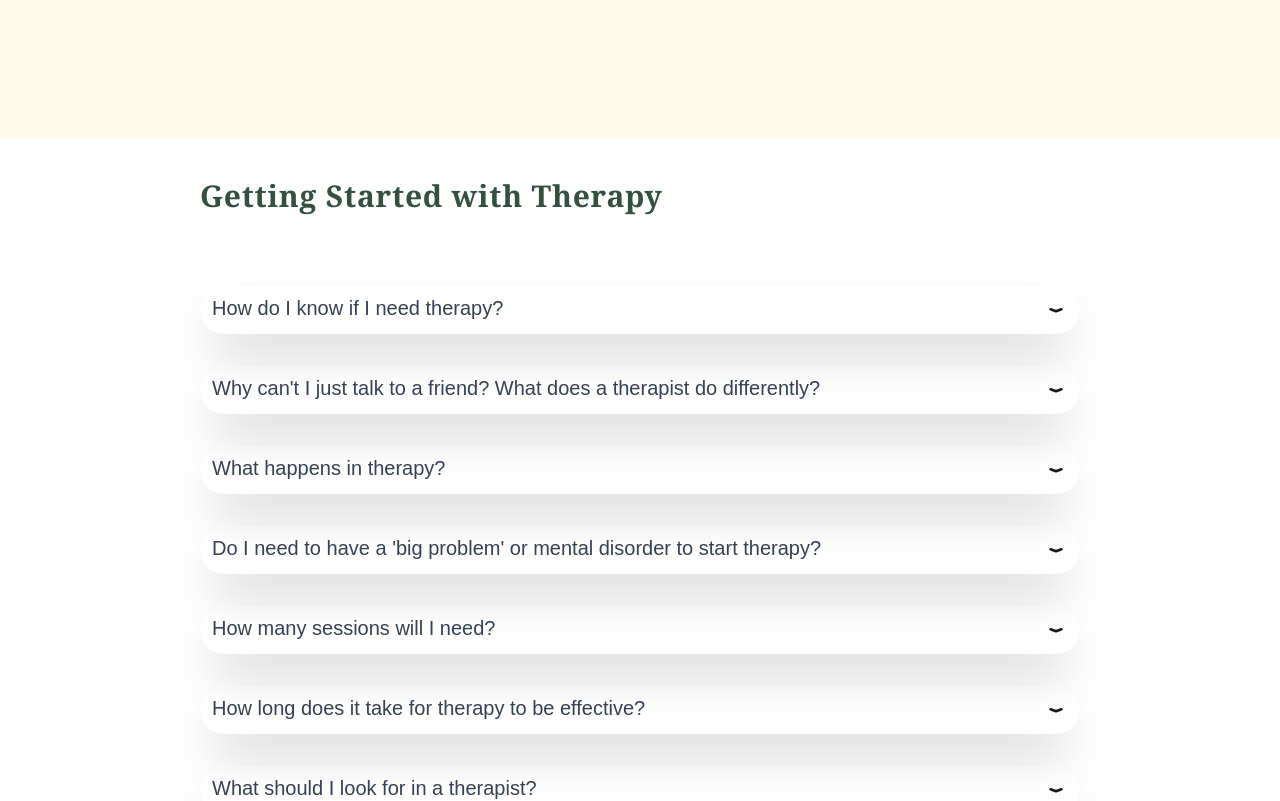
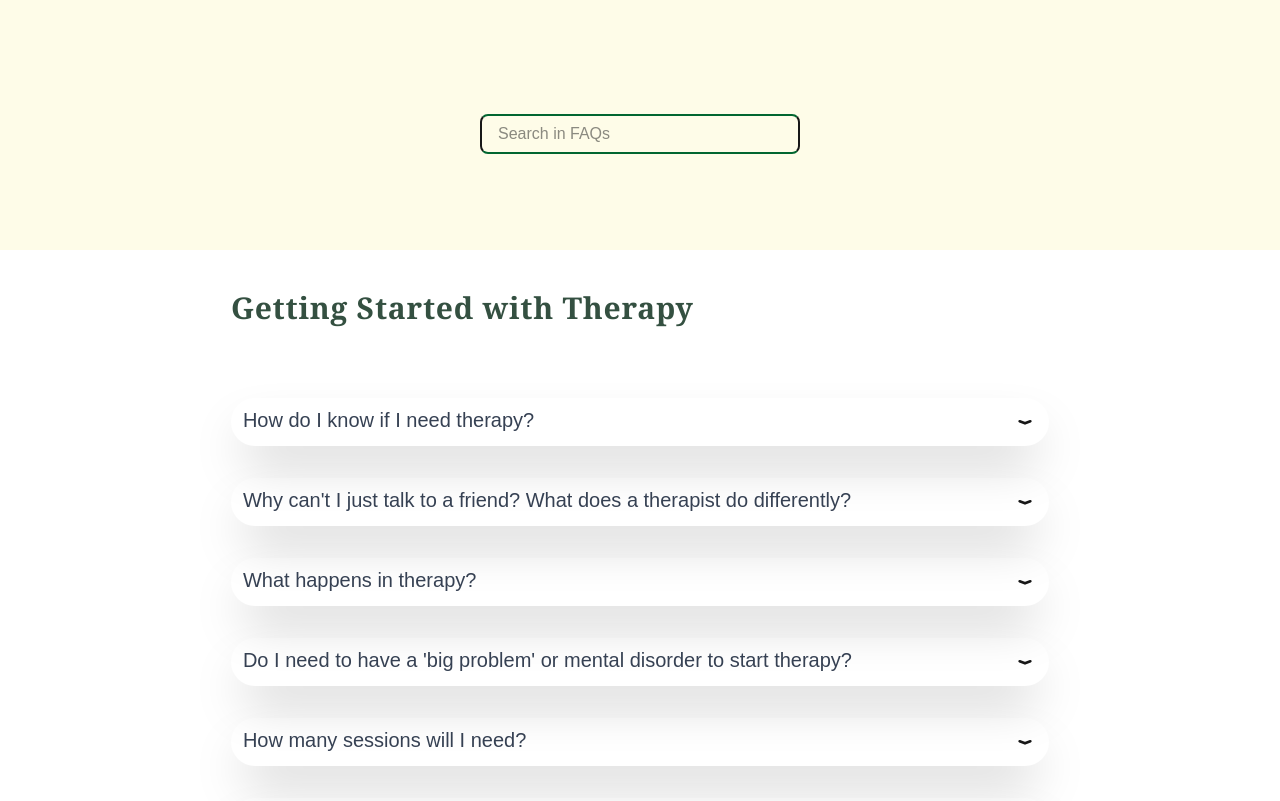
Before and after one commit to Shree0310/MindCraftWellness, a Next.js app: page /FAQs in a window 1280 px wide. Shown: the part 247-1048 px from the top of the page. Built offline with nearby package versions, Linux system fonts and the light colour scheme; a web font is replaced by a local one.

Commit message:
searc box in the FAQs page

```diff
--- a/src/app/Components/FAQ/FAQs.tsx
+++ b/src/app/Components/FAQ/FAQs.tsx
@@ -1,5 +1,5 @@
 "use client"
-import { useEffect } from "react";
+import { useEffect, useState } from "react";
 import Footer from "../Footer";
 import Header from "../Header";
 import FAQItem from "./FAQItem";
@@ -242,11 +242,30 @@ const FAQs = () => {
     }
 ];
 
+    const uniqueCategories = [...new Set(faqData.map(data => data.category))];
+    const [inputValue, setInputValue] = useState("");
+    const [results, setResults] = useState(faqData);
+
+    const fetchData = () => {
+        if (!inputValue.trim()) {
+            setResults(faqData);
+            return;
+        }
+
+        const query = inputValue.toLowerCase();
+        const filtered = faqData.filter((item) =>
+            item.category.toLowerCase().includes(query) ||
+            item.question.toLowerCase().includes(query) ||
+            item.answer.toLowerCase().includes(query)
+        );
+
+        setResults(filtered);
+        //console.log(filtered);
+    }
+
     useEffect(() => {
-    console.log("uniqueCategories",uniqueCategories);
-})
-
-    const uniqueCategories = [...new Set(faqData.map(data => data.category))];
+            fetchData();
+    }, [inputValue])
 
     return <div className="div">
         <Header/>
@@ -262,25 +281,38 @@ useEffect(() => {
                 <h2 className="text-5xl font-extrabold text-[#345041] mb-6 py-24 " style={{ fontFamily: 'Lora, serif' }}>
                     FAQs
                 </h2>
-                <input type="dropdown"/>
+                <div className="">
+                    <input type="text"
+                           placeholder="Search in FAQs"
+                           value={inputValue}
+                           onChange={(e) => setInputValue(e.target.value)}
+                           className="flex justify-center h-10 w-80 mb-24 px-4 border-2 border-y-green-800 rounded-lg"/>
                 </div>
-            <div className="mb-20">
-            {uniqueCategories.map(category => (
+            </div>
+            {results && results.length > 0 ? (
+                <div className="div">
+                    {uniqueCategories.map(category => {
+                        const filteredResults = results.filter(faq => faq.category === category);
+                        if (filteredResults.length === 0) return null;
+                        return (
                             <div key={category} className="flex flex-col gap-8 mx-24">
                                 <h2 className="text-[#345041] font-semibold tracking-wide font-serif  text-3xl my-10">
                                     {category}
                                 </h2>
-                    {faqData
-                        .filter(faq => faq.category === category)
-                        .map((faq, idx) => (
-                            <div className="w-[880px]" key={`faq-${category}-${idx}`}>
+                                {filteredResults.map((faq, idx) => (
+                                    <div className="w-full max-w-[880px]" key={`faq-${category}-${idx}`}>
                                         <FAQItem question={faq.question} answer={faq.answer} />
-                            </div>
-                        ))
-                    }
                                     </div>
                                 ))}
                             </div>
+                        );
+                    })}
+                    </div>
+                ) : (
+                    <div className="div">
+                        <p className="text-gray-500">No FAQs found.</p>
+                    </div>
+                )}
                 </div>
         <Footer/>
     </div>
```
Lines whose indentation alone changed are shown as unchanged.
